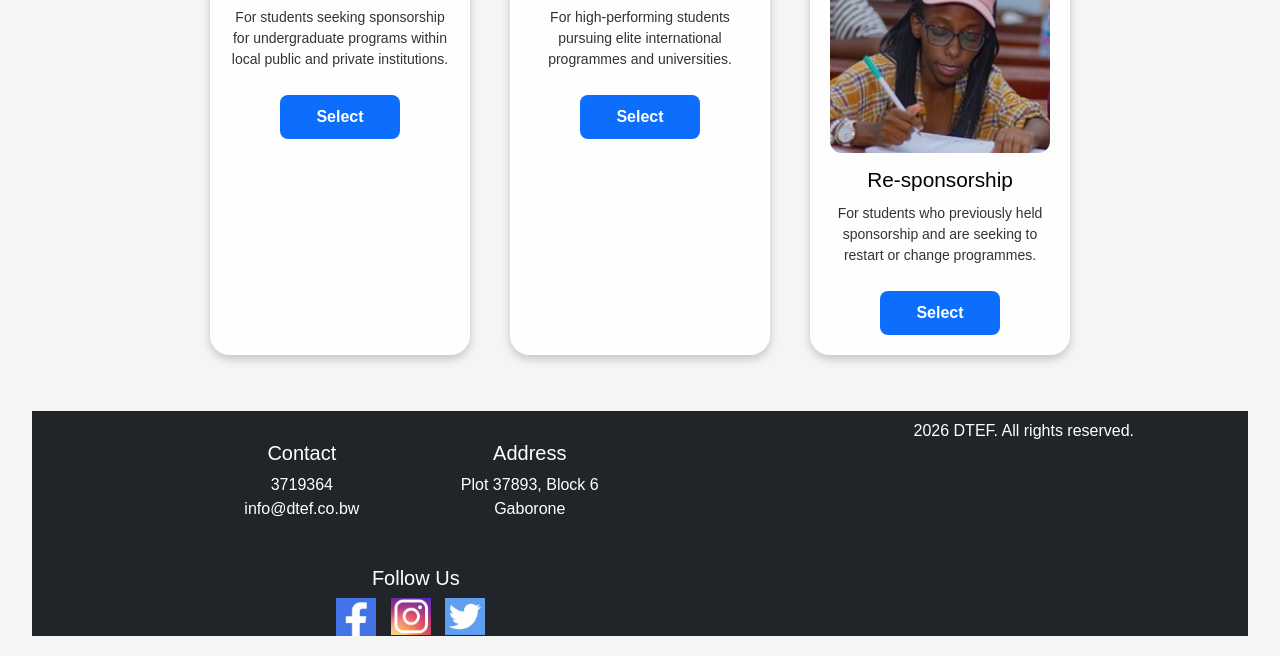
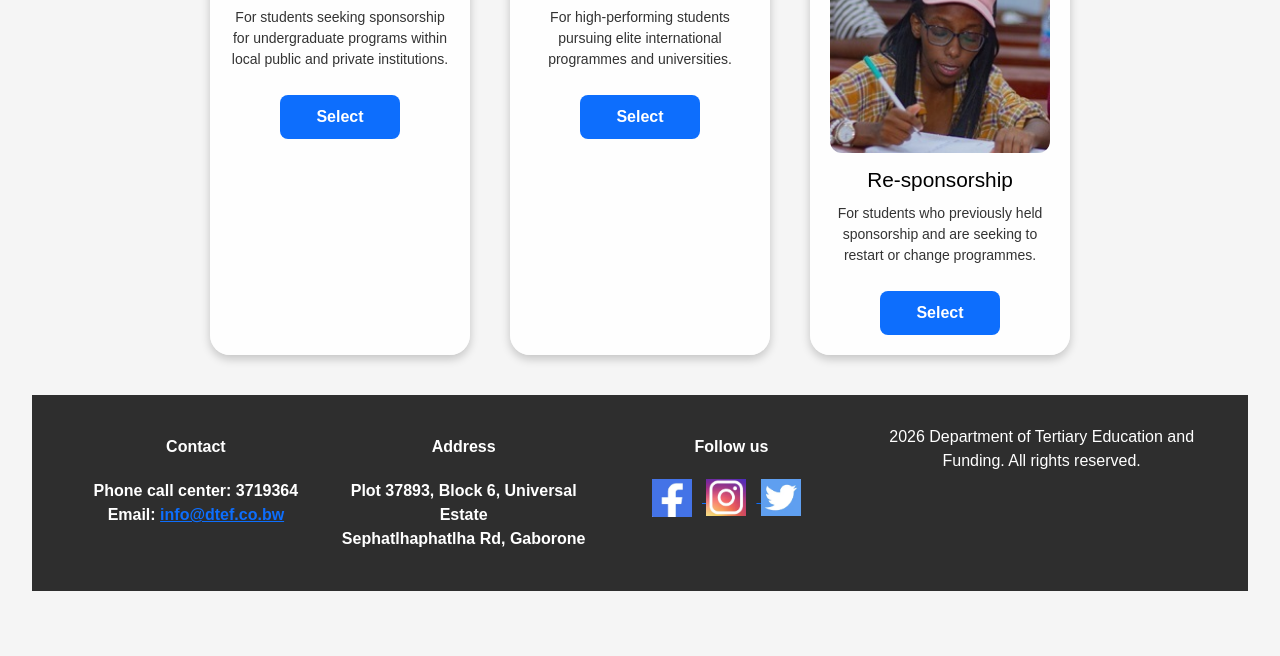
Before and after one commit to cse25-234/https-github.com-cse25-234-WMD-Assignment, a plain HTML site: page applications.html in a window 1280 px wide. Shown: the part 525-1181 px from the top of the page. After the commit the page ends 1136 px from the top, so only its background shows below. Drawn offline with nearby package versions, Linux system fonts and the light colour scheme.

Commit message:
fixed footer

```diff
--- a/applications.html
+++ b/applications.html
@@ -137,55 +137,56 @@
 
 </section>
 
- <section id="content_footer"
-    class="container-fluid bg-dark text-white mt-3 p-3">
+ <!-- FOOTER -->
+    <section id="content_footer">
 
-        <section class="row text-center">
+        <table>
 
-            <section class="col-md-4">
+            <tr>
+                <th width="30%">Contact</th>
+                <th width="30%">Address</th>
+                <th width="30%">Follow us</th>
+            </tr>
 
-                <h5>Contact</h5>
+            <tr>
+                <th>
+                    Phone call center: 3719364 <br>
+                    Email:
+                    <a href="mailto:info@dtef.co.bw">
+                        info@dtef.co.bw
+                    </a>
+                </th>
 
-                <p>
-                    3719364<br>
-                    info@dtef.co.bw
-                </p>
+                <th>
+                    Plot 37893, Block 6, Universal Estate <br>
+                    Sephatlhaphatlha Rd, Gaborone
+                </th>
 
-            </section>
+                <th>
+                    <a href="https://www.facebook.com">
+                        <img src="images/facebook.png" width="12%">
+                    </a>
 
-            <section class="col-md-4">
+                    <a href="https://www.instagram.com">
+                        <img src="images/instagram.png" width="12%">
+                    </a>
 
-                <h5>Address</h5>
+                    <a href="https://www.twitter.com">
+                        <img src="images/twitter.png" width="12%">
+                    </a>
+                </th>
 
-                <p>
-                    Plot 37893, Block 6<br>
-                    Gaborone
-                </p>
+            </tr>
 
-            </section>
+        </table>
 
-            <section class="col-md-4">
+        <br>
 
-                <h5>Follow Us</h5>
-
-                <img src="images/facebook.png" width="30">
-
-                <img src="images/instagram.png" width="30">
-
-                <img src="images/twitter.png" width="30">
-
-            </section>
-
-        </section>
-
-        <p class="text-center mt-2">
-            2026 DTEF. All rights reserved.
+        <p>
+            2026 Department of Tertiary Education and Funding.
+            All rights reserved.
         </p>
 
     </section>
 
 </section>
-
-</body>
-
-</html>
```
Also changed, not shown: about.html (+36 -36 lines).
